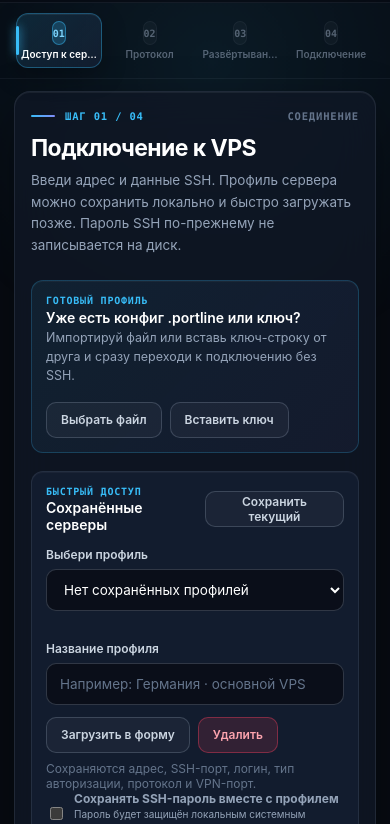
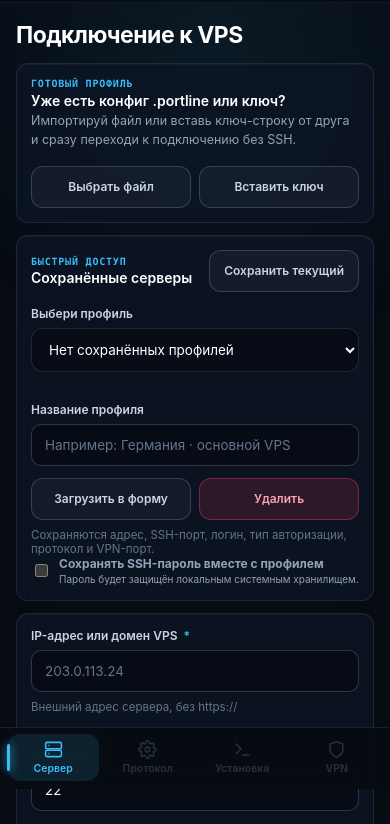
Before and after one commit to WeilBrainn/Portline, a plain HTML site: page ui/index.html in a window 390 px wide. Shown: the part 55-879 px from the top of the page. Drawn offline with Linux system fonts and the light colour scheme; no server answers.

Commit message:
v1.4.8: unified minimalist mobile tabs with bottom nav and auto-migrate Ed25519 certs

```diff
--- a/ui/index.html
+++ b/ui/index.html
@@ -39,6 +39,8 @@
     </div>
     <nav aria-label="Этапы настройки" class="steps">
      <button class="step is-active" data-goto="1" type="button">
+      <svg class="step-icon" viewBox="0 0 24 24" fill="none" stroke="currentColor" stroke-width="1.9" stroke-linecap="round" stroke-linejoin="round" aria-hidden="true"><rect x="2" y="3" width="20" height="8" rx="2"></rect><rect x="2" y="13" width="20" height="8" rx="2"></rect><line x1="6" y1="7" x2="6.01" y2="7"></line><line x1="6" y1="17" x2="6.01" y2="17"></line></svg>
+      <span class="step-mob-label">Сервер</span>
       <span class="step-num">
        01
       </span>
@@ -55,6 +57,8 @@
       </span>
      </button>
      <button class="step" data-goto="2" disabled="" type="button">
+      <svg class="step-icon" viewBox="0 0 24 24" fill="none" stroke="currentColor" stroke-width="1.9" stroke-linecap="round" stroke-linejoin="round" aria-hidden="true"><circle cx="12" cy="12" r="3"></circle><path d="M19.4 15a1.65 1.65 0 0 0 .33 1.82l.06.06a2 2 0 0 1-2.83 2.83l-.06-.06a1.65 1.65 0 0 0-1.82-.33 1.65 1.65 0 0 0-1 1.51V21a2 2 0 0 1-4 0v-.09A1.65 1.65 0 0 0 9 19.4a1.65 1.65 0 0 0-1.82.33l-.06.06a2 2 0 0 1-2.83-2.83l.06-.06a1.65 1.65 0 0 0 .33-1.82 1.65 1.65 0 0 0-1.51-1H3a2 2 0 0 1 0-4h.09A1.65 1.65 0 0 0 4.6 9a1.65 1.65 0 0 0-.33-1.82l-.06-.06a2 2 0 0 1 2.83-2.83l.06.06a1.65 1.65 0 0 0 1.82.33H9a1.65 1.65 0 0 0 1-1.51V3a2 2 0 0 1 4 0v.09a1.65 1.65 0 0 0 1 1.51 1.65 1.65 0 0 0 1.82-.33l.06-.06a2 2 0 0 1 2.83 2.83l-.06.06a1.65 1.65 0 0 0-.33 1.82V9a1.65 1.65 0 0 0 1.51 1H21a2 2 0 0 1 0 4h-.09a1.65 1.65 0 0 0-1.51 1z"></path></svg>
+      <span class="step-mob-label">Протокол</span>
       <span class="step-num">
        02
       </span>
@@ -71,6 +75,8 @@
       </span>
      </button>
      <button class="step" data-goto="3" disabled="" type="button">
+      <svg class="step-icon" viewBox="0 0 24 24" fill="none" stroke="currentColor" stroke-width="1.9" stroke-linecap="round" stroke-linejoin="round" aria-hidden="true"><polyline points="4 17 10 11 4 5"></polyline><line x1="12" y1="19" x2="20" y2="19"></line></svg>
+      <span class="step-mob-label">Установка</span>
       <span class="step-num">
        03
       </span>
@@ -87,6 +93,8 @@
       </span>
      </button>
      <button class="step" data-goto="4" disabled="" type="button">
+      <svg class="step-icon" viewBox="0 0 24 24" fill="none" stroke="currentColor" stroke-width="1.9" stroke-linecap="round" stroke-linejoin="round" aria-hidden="true"><path d="M12 22s8-4 8-10V5l-8-3-8 3v7c0 6 8 10 8 10z"></path></svg>
+      <span class="step-mob-label">VPN</span>
       <span class="step-num">
        04
       </span>
--- a/ui/style.css
+++ b/ui/style.css
@@ -1271,7 +1271,9 @@ body.is-vpn-connected .telemetry-item { border-color: rgba(16, 185, 129, 0.25);
 .orb-power-icon,
 .connection-server-pill,
 .mobile-quick-card,
-.top-util-icon {
+.top-util-icon,
+.step-icon,
+.step-mob-label {
   display: none;
 }
 
@@ -1332,23 +1334,67 @@ body.is-vpn-connected .telemetry-item { border-color: rgba(16, 185, 129, 0.25);
   .top-util-btn .btn-label { display: none; }
 
   .sidebar {
-    order: 2;
-    padding: 10px 16px;
+    position: fixed;
+    left: 0;
+    right: 0;
+    bottom: 0;
+    z-index: 40;
+    padding: 6px 8px calc(8px + env(safe-area-inset-bottom, 0px));
     border-right: none;
-    border-bottom: 1px solid rgba(148, 163, 184, 0.08);
+    border-top: 1px solid rgba(148, 163, 184, 0.14);
+    border-bottom: none;
+    background: rgba(7, 11, 18, 0.92);
+    backdrop-filter: blur(18px);
+    -webkit-backdrop-filter: blur(18px);
+  }
+  .sidebar .brand, .sidebar-intro, .sidebar-bottom { display: none; }
+  .steps {
+    display: grid;
+    grid-template-columns: repeat(4, minmax(0, 1fr));
+    gap: 4px;
+  }
+  .step {
+    flex-direction: column;
+    align-items: center;
+    justify-content: center;
+    text-align: center;
+    padding: 6px 4px;
+    gap: 4px;
+    min-width: 0;
+    border-radius: 12px;
+    border: none;
     background: transparent;
-  }
-  .sidebar .brand, .sidebar-intro, .sidebar-bottom { display: none; }
-  .steps { display: grid; grid-template-columns: repeat(4, minmax(0, 1fr)); gap: 6px; }
-  .step { padding: 8px 6px; gap: 5px; min-width: 0; justify-content: center; }
-  .step-text small, .step-mark { display: none; }
-  .step-text strong { font-size: 11px; white-space: nowrap; overflow: hidden; text-overflow: ellipsis; }
-  .content { order: 3; }
-  .app-credit { order: 4; }
+    color: var(--subtle);
+  }
+  .step.is-active {
+    background: rgba(56, 189, 248, 0.12);
+    color: var(--accent);
+    box-shadow: none;
+  }
+  .step.is-done { color: var(--ink-soft); }
+  .step:disabled { opacity: 0.36; }
+  .step-icon {
+    display: block;
+    width: 19px;
+    height: 19px;
+    flex-shrink: 0;
+  }
+  .step-mob-label {
+    display: block;
+    font-size: 10.5px;
+    font-weight: 600;
+    line-height: 1.15;
+    max-width: 100%;
+    overflow: hidden;
+    text-overflow: ellipsis;
+    white-space: nowrap;
+  }
+  .step-num, .step-text, .step-mark { display: none; }
+  .content { order: 2; padding-bottom: 16px; }
+  .app-credit { order: 3; padding: 8px 16px calc(82px + env(safe-area-inset-bottom, 0px)); }
 }
 @media (max-width: 660px) {
-  .content { padding: 12px 14px; }
-  .panel { padding: 18px 16px; border-radius: 16px; }
+  .content { padding: 10px 14px 14px; }
   .detail-col { display: none; }
   .fields-two, .saved-profiles-grid, .success-stats { grid-template-columns: 1fr; }
   .import-banner, .share-config-card, .gateway-head, .port-tool-head, .firewall-fix {
@@ -1356,24 +1402,70 @@ body.is-vpn-connected .telemetry-item { border-color: rgba(16, 185, 129, 0.25);
     align-items: stretch;
   }
   .paste-tunnel-row { flex-direction: column; align-items: stretch; }
-  .steps { grid-template-columns: repeat(4, minmax(0, 1fr)); gap: 5px; }
-  .step {
-    flex-direction: column;
-    align-items: center;
-    text-align: center;
-    padding: 7px 4px;
-    gap: 3px;
-    min-width: 0;
-  }
-  .step-num { font-size: 10px; }
-  .step-text { width: 100%; min-width: 0; align-items: center; }
-  .step-text strong {
-    font-size: 10px;
-    line-height: 1.2;
-    max-width: 100%;
-    overflow: hidden;
-    text-overflow: ellipsis;
-    white-space: nowrap;
+
+  /* Unified Minimalist Style across ALL tabs on Mobile */
+  .panel {
+    background: transparent;
+    border: none;
+    box-shadow: none;
+    padding: 6px 2px 10px;
+  }
+  .panel > .panel-eyebrow,
+  .panel > .intro {
+    display: none;
+  }
+  .panel > h1 {
+    font-size: 21px;
+    font-weight: 700;
+    margin: 2px 0 14px;
+    letter-spacing: -0.02em;
+  }
+  .saved-profiles,
+  .import-banner,
+  .form-card,
+  .protocol-card,
+  .happ-setup,
+  .gateway-tool,
+  .port-tool,
+  .install-card,
+  .result-card,
+  .notice {
+    border-radius: 16px;
+    border: 1px solid rgba(148, 163, 184, 0.14);
+    background: rgba(13, 21, 36, 0.84);
+    padding: 16px;
+    margin-bottom: 12px;
+  }
+  .terminal {
+    border-radius: 16px;
+    border: 1px solid rgba(148, 163, 184, 0.14);
+    background: #060b14;
+  }
+  .field input,
+  .field select {
+    min-height: 44px;
+    border-radius: 12px;
+    background: rgba(7, 11, 18, 0.72);
+    border-color: rgba(148, 163, 184, 0.18);
+  }
+  .primary-btn,
+  .secondary-btn {
+    min-height: 42px;
+    border-radius: 12px;
+  }
+  .import-banner-actions {
+    display: grid;
+    grid-template-columns: 1fr 1fr;
+    gap: 8px;
+  }
+  .saved-profiles-actions {
+    display: grid;
+    grid-template-columns: 1fr 1fr;
+    gap: 8px;
+  }
+  .saved-profiles-actions .action-helper {
+    grid-column: 1 / -1;
+    font-size: 11.5px;
   }
 
   /* Variant 2 Minimalist Mobile VPN Screen (Panel 4) */
```
Also changed, not shown: 5 other files.
